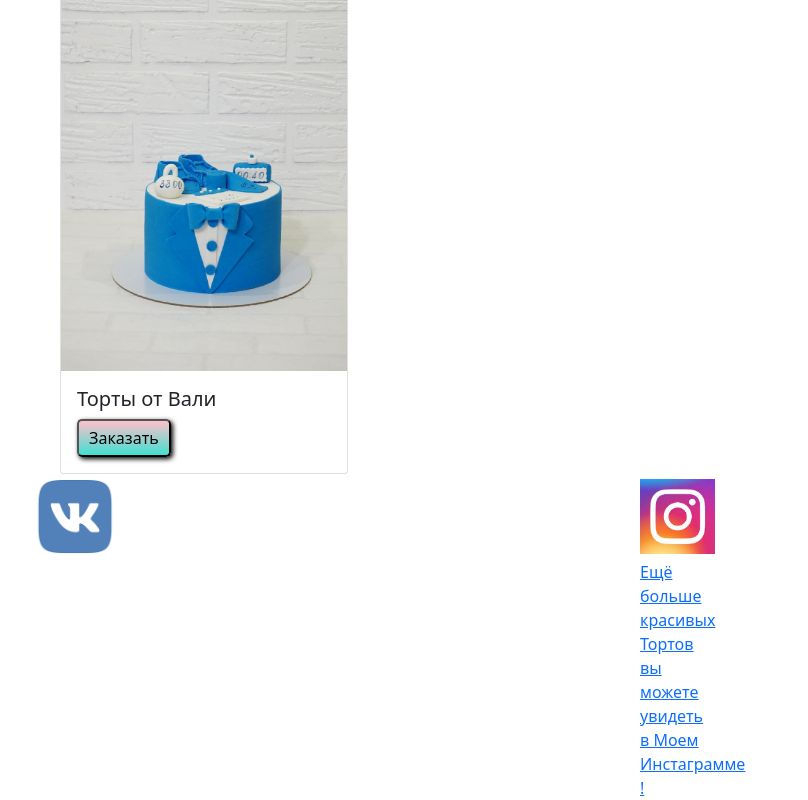
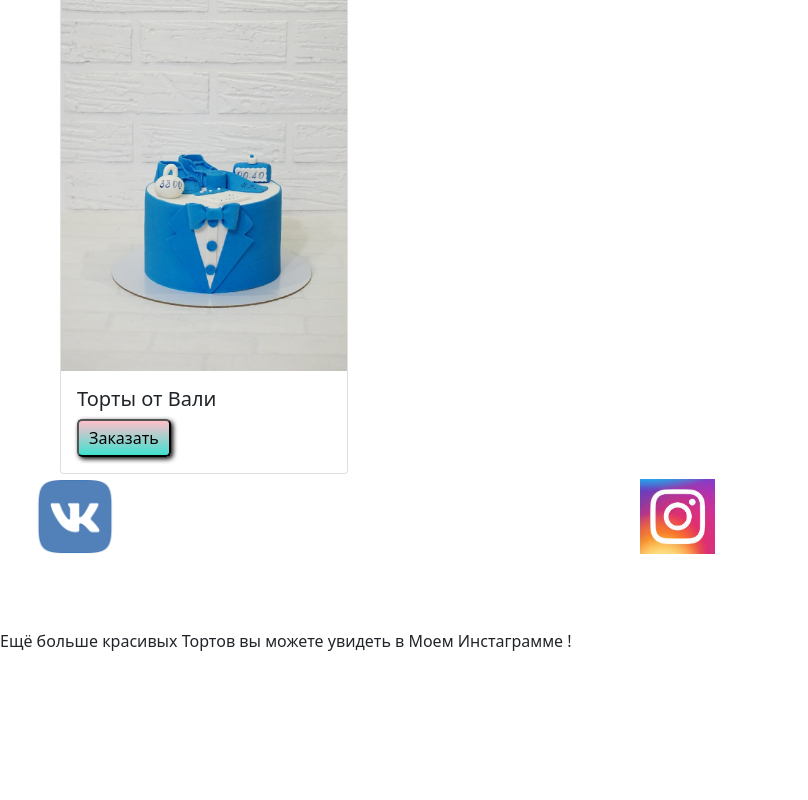
Before and after one commit to sergeianip20/rop, a Next.js app: page /secon in a window 1280 px wide. Shown: the part 3573-4373 px from the top of the page, without its empty margins (0-808 px from the left). After the commit the page ends 4226 px from the top, so only its background shows below. Built offline with nearby package versions, Linux system fonts and the light colour scheme.

Commit message:
Update secon.js

```diff
--- a/pages/secon.js
+++ b/pages/secon.js
@@ -248,10 +248,11 @@ placeholder="напишите имя"/>
 <div className = {s.vk_items1}>
 <a href="https://instagram.com/vp.cake?utm_medium=copy_link">
 <Image src={Inst} layout="intrinsic"/>
-Ещё больше красивых Тортов вы можете увидеть в Моем Инстаграмме !
+
 </a>
 </div>
 </div>
+Ещё больше красивых Тортов вы можете увидеть в Моем Инстаграмме !
 </div>
 </div>
 </div>
```
